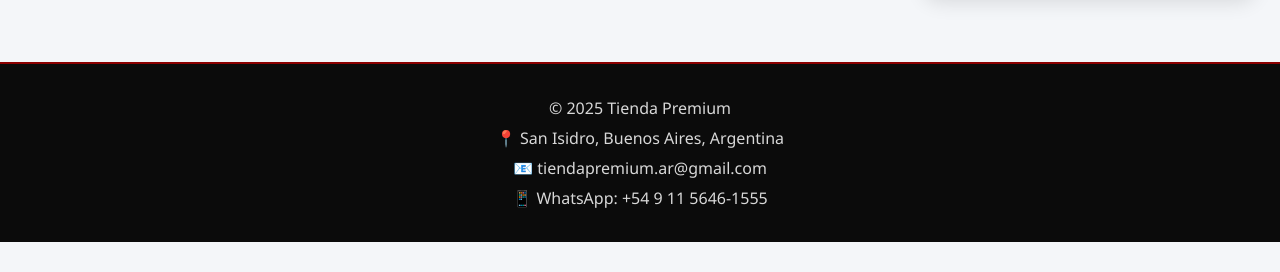
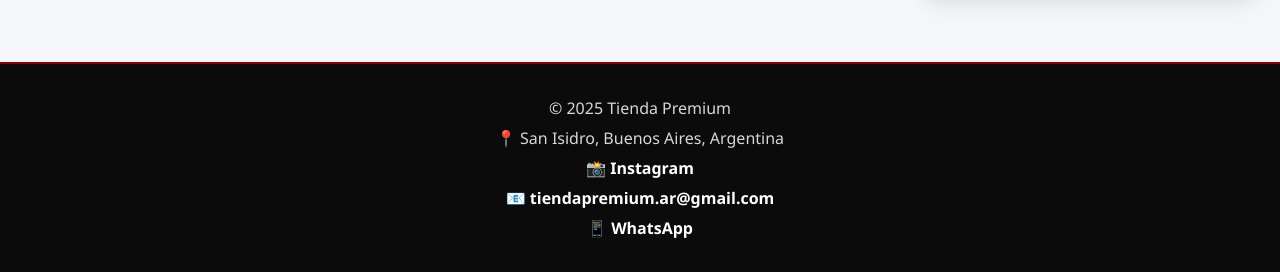
Before and after one commit to ferreiraValentin/tienda-backend, a website: page fronted/index.html in a window 1280 px wide. Shown: the part 847-1119 px from the top of the page. Before the commit the page ends 1089 px from the top, so only its background shows below. Drawn offline with Linux system fonts and the light colour scheme; no server answers.

Commit message:
Agregar enlaces de contacto

```diff
--- a/fronted/index.html
+++ b/fronted/index.html
@@ -78,15 +78,32 @@
 
   </div>
 
-  <footer>
-    <p>© 2025 Tienda Premium</p>
+ <footer>
+  <p>© 2025 Tienda Premium</p>
 
-    <p>📍 San Isidro, Buenos Aires, Argentina</p>
+  <p>📍 San Isidro, Buenos Aires, Argentina</p>
 
-    <p>📧 tiendapremium.ar@gmail.com</p>
+  <p>
+    📸
+    <a href="https://instagram.com/Tiendapremium.store" target="_blank">
+      Instagram
+    </a>
+  </p>
 
-    <p>📱 WhatsApp: +54 9 11 5646-1555</p>
-  </footer>
+  <p>
+    📧
+    <a href="mailto:tiendapremium.ar@gmail.com">
+      tiendapremium.ar@gmail.com
+    </a>
+  </p>
+
+  <p>
+    📱
+    <a href="https://wa.me/5491156461555" target="_blank">
+      WhatsApp
+    </a>
+  </p>
+</footer>
 
   <a
     href="https://wa.me/5491156461555"
--- a/fronted/style.css
+++ b/fronted/style.css
@@ -397,3 +397,13 @@ button:disabled{
   z-index:2;
   box-shadow:0 3px 8px rgba(0,0,0,.25);
 }
+
+footer a{
+  color:white;
+  text-decoration:none;
+  font-weight:bold;
+}
+
+footer a:hover{
+  color:#25D366;
+}
```
